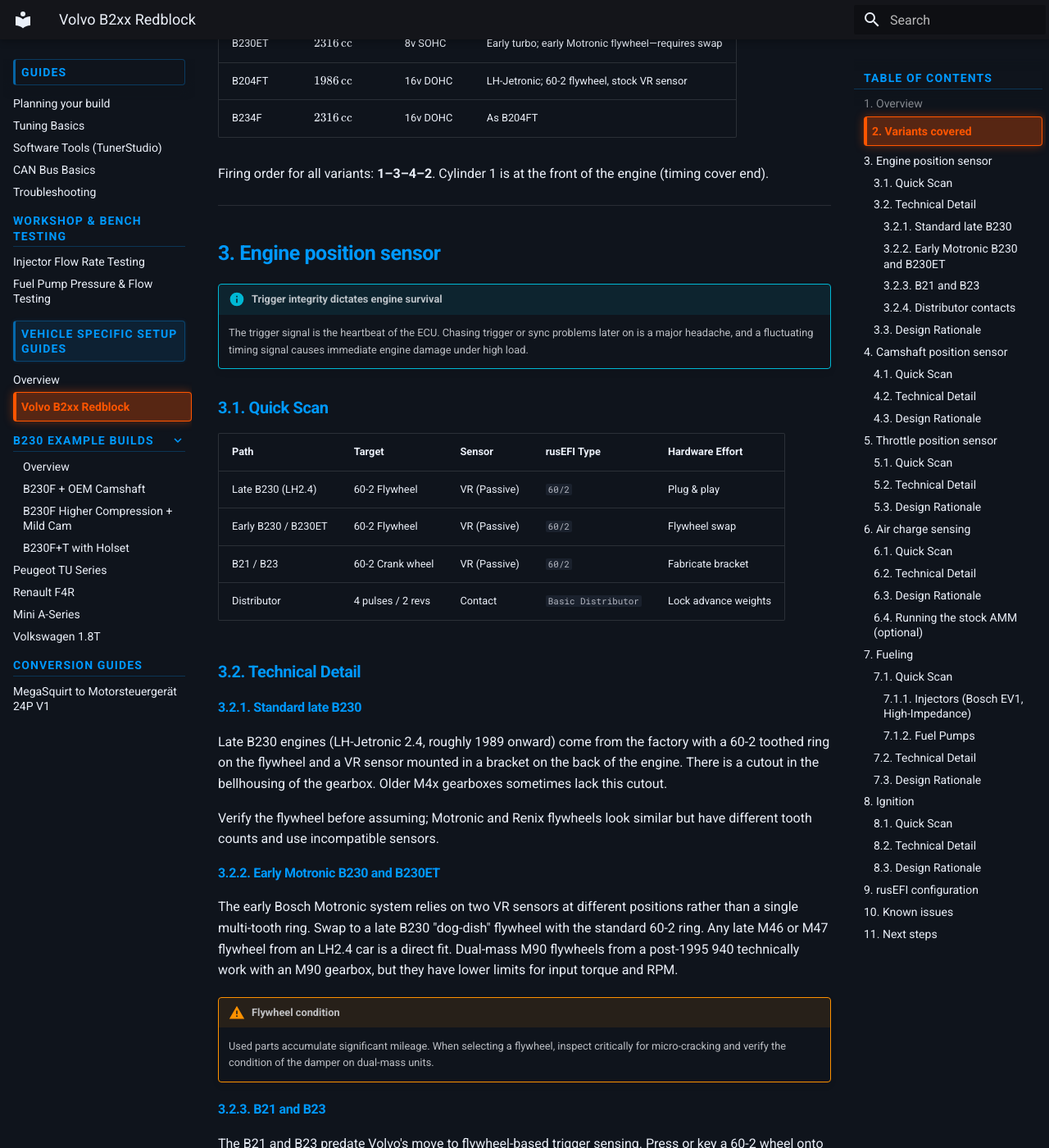
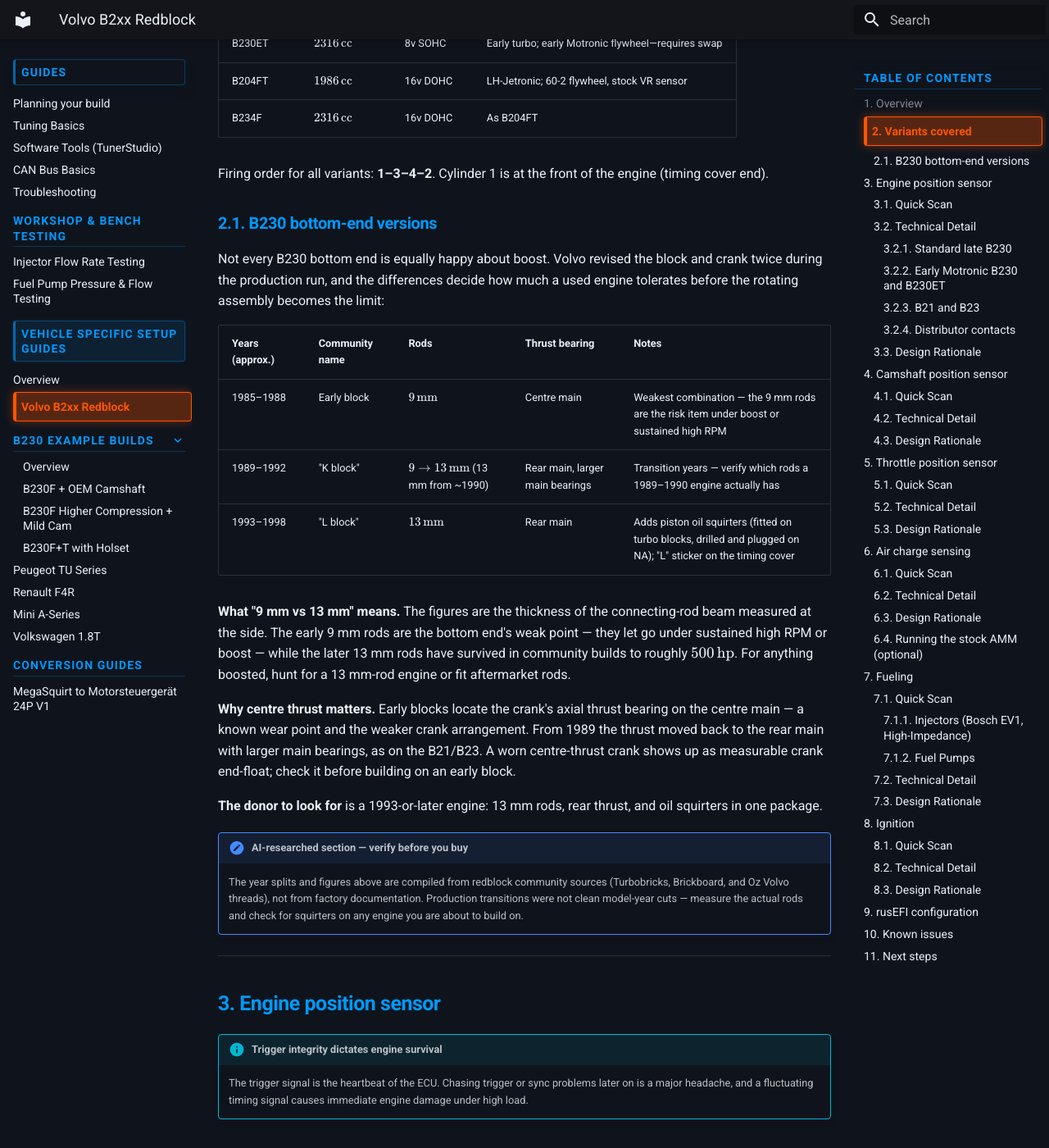
Before and after one commit to martijn4313/hupftronik-docs, an MkDocs documentation site: the page built from docs/guides/setup/specific/volvo-b2xx.md, in a window 1280 px wide and 1400 px high, scrolled down 1641 px. Shown: the whole window at 82% size. Built offline with MkDocs 1.6.1 and Material for MkDocs 9.7.7, drawn with Linux system fonts in a browser that asks for light colours.

Commit message:
Add B230 bottom-end versions section (9mm/13mm rods, centre thrust)
Per review feedback on PR #32: document the bottom-end differences across
the B230 production run — early centre-thrust 9mm-rod blocks, the 1989+
"K block" (rear thrust, larger mains, 13mm rods from ~1990), and the
1993+ "L block" with piston oil squirters. Compiled from community
sources and flagged for verification. The Holset +T build-goal table now
points to it.

Co-Authored-By: Claude Fable 5 <noreply@anthropic.com>
Claude-Session: https://claude.ai/code/session_01N6oaUnNB2bX3GGkSBJRXzp

```diff
--- a/docs/guides/setup/specific/volvo-b2xx.md
+++ b/docs/guides/setup/specific/volvo-b2xx.md
@@ -32,6 +32,37 @@ Since the "LH2.4 era" of the B2xx production spans almost a decade, OEM parts to
 | B234F | $2316\,\text{cc}$ | 16v DOHC | As B204FT |
 
 Firing order for all variants: **1–3–4–2**. Cylinder 1 is at the front of the engine (timing cover end).
+
+### 2.1. B230 bottom-end versions
+
+Not every B230 bottom end is equally happy about boost. Volvo revised the block and crank twice
+during the production run, and the differences decide how much a used engine tolerates before the
+rotating assembly becomes the limit:
+
+| Years (approx.) | Community name | Rods | Thrust bearing | Notes |
+|---|---|---|---|---|
+| 1985–1988 | Early block | $9\,\text{mm}$ | Centre main | Weakest combination — the 9 mm rods are the risk item under boost or sustained high RPM |
+| 1989–1992 | "K block" | $9 \to 13\,\text{mm}$ (13 mm from ~1990) | Rear main, larger main bearings | Transition years — verify which rods a 1989–1990 engine actually has |
+| 1993–1998 | "L block" | $13\,\text{mm}$ | Rear main | Adds piston oil squirters (fitted on turbo blocks, drilled and plugged on NA); "L" sticker on the timing cover |
+
+**What "9 mm vs 13 mm" means.** The figures are the thickness of the connecting-rod beam measured
+at the side. The early 9 mm rods are the bottom end's weak point — they let go under sustained
+high RPM or boost — while the later 13 mm rods have survived in community builds to roughly
+$500\,\text{hp}$. For anything boosted, hunt for a 13 mm-rod engine or fit aftermarket rods.
+
+**Why centre thrust matters.** Early blocks locate the crank's axial thrust bearing on the centre
+main — a known wear point and the weaker crank arrangement. From 1989 the thrust moved back to
+the rear main with larger main bearings, as on the B21/B23. A worn centre-thrust crank shows up
+as measurable crank end-float; check it before building on an early block.
+
+**The donor to look for** is a 1993-or-later engine: 13 mm rods, rear thrust, and oil squirters
+in one package.
+
+!!! note "AI-researched section — verify before you buy"
+    The year splits and figures above are compiled from redblock community sources (Turbobricks,
+    Brickboard, and Oz Volvo threads), not from factory documentation. Production transitions were
+    not clean model-year cuts — measure the actual rods and check for squirters on any engine you
+    are about to build on.
 
 ---
 
```
Also changed, not shown: docs/guides/setup/specific/b230-examples/b230ft-holset.md (+1 -1 lines).
